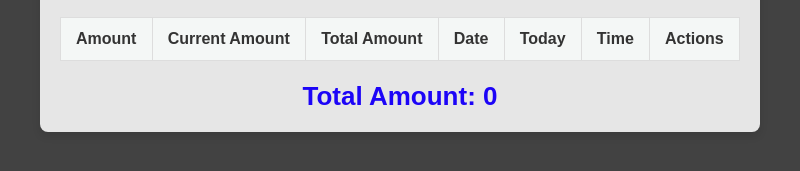
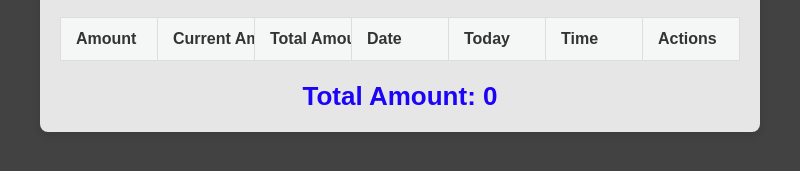
Before and after one commit to ThayerY/Saving-app-with-electron, an Electron app: page public/index.html in a window 800 px wide. Shown: the part 409-580 px from the top of the page. Drawn offline with Linux system fonts and the light colour scheme; no server answers.

Commit message:
some improvments

```diff
--- a/public/js/fetchSavings.js
+++ b/public/js/fetchSavings.js
@@ -41,7 +41,9 @@ export const fetchSavings = async () => {
     });
 
     // Update Total Amount Display
-    totalAmountEl.textContent = `Total Amount: ${runningTotal}`;
+    // totalAmountEl.textContent = `Total Amount: ${runningTotal}`;
+    totalAmountEl.textContent = `Total Amount: ${runningTotal.toLocaleString()}`;
+
 
     // Attach event listeners
     attachDeleteListeners();
--- a/public/styles.css
+++ b/public/styles.css
@@ -13,6 +13,7 @@ body {
   justify-content: center;
   align-items: center;
   height: 100vh;
+  overflow-y: auto;
 }
 
 .container {
@@ -82,6 +83,7 @@ table {
   width: 100%;
   margin-top: 20px;
   border-collapse: collapse;
+  table-layout: fixed;
 }
 
 th,
@@ -89,6 +91,10 @@ td {
   padding: 12px 15px;
   text-align: left;
   border: 1px solid #ddd;
+  vertical-align: middle;
+  word-wrap: break-word;
+  white-space: nowrap;
+  overflow: hidden;
 }
 
 th {
@@ -106,7 +112,6 @@ tr:nth-child(even) {
 #total-amount {
   font-size: 26px;
   font-weight: bold;
-  /* color: #333; */
   color: #1c04f7;
   margin-top: 20px;
   text-align: center;
@@ -145,6 +150,8 @@ td button {
   padding: 5px 10px;
   cursor: pointer;
   border-radius: 4px;
+  text-decoration: none;
+  display: inline-block;
 }
 
 .delete-btn:hover {
```
Also changed, not shown: public/js/domElements.js (line endings or trailing spaces).
